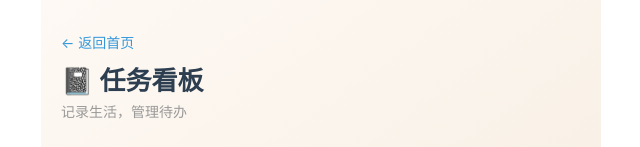
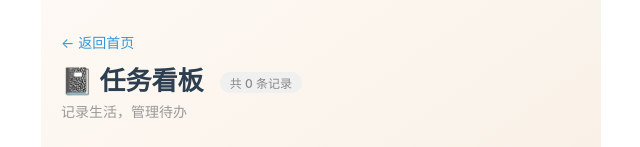
Before and after one commit to xinfeng686-source/vue.3-homework, a Vue app: page /records in a window 1280 px wide. Shown: the top 147 px of the page, without its empty margins (319-959 px from the left). Built offline with nearby package versions, Linux system fonts and the light colour scheme.

Commit message:
Dashboard统计改为已完成 + Records标题加计数徽章

```diff
--- a/src/stores/app.js
+++ b/src/stores/app.js
@@ -1,5 +1,5 @@
 import { defineStore } from 'pinia'
-import { ref } from 'vue'
+import { ref, computed } from 'vue'
 
 export const useAppStore = defineStore('app', () => {
   const loading = ref(false)
@@ -10,6 +10,11 @@ export const useAppStore = defineStore('app', () => {
   const pendingTasksCount = ref(0)   // 待办任务数
   const todayFocusTime = ref(0)      // 今日专注时长（分钟）
   const totalRecordsCount = ref(0)   // 记录总数
+
+  // ---- 衍生计算 ----
+  const completedTasksCount = computed(
+    () => totalRecordsCount.value - pendingTasksCount.value
+  )
 
   // ---- 任务看板上报 ----
   function updateTaskStats(pending, total) {
@@ -30,6 +35,7 @@ export const useAppStore = defineStore('app', () => {
     pendingTasksCount,
     todayFocusTime,
     totalRecordsCount,
+    completedTasksCount,
     // 动作
     updateTaskStats,
     addFocusTime,
--- a/src/views/Dashboard.vue
+++ b/src/views/Dashboard.vue
@@ -29,12 +29,12 @@
           <span class="stat-value">{{ store.todayFocusTime }}</span>
           <span class="stat-unit">min</span>
           <span class="stat-label">今日专注</span>
-        </div>
-        <div class="stat-card glass">
-          <span class="stat-value">{{ store.totalRecordsCount }}</span>
-          <span class="stat-unit">条</span>
-          <span class="stat-label">记录总数</span>
-        </div>
+          </div>
+          <div class="stat-card glass">
+          <span class="stat-value">{{ store.completedTasksCount }}</span>
+          <span class="stat-unit">项</span>
+          <span class="stat-label">已完成</span>
+          </div>
       </section>
 
       <!-- ====== 快捷导航 ====== -->
--- a/src/views/Records.vue
+++ b/src/views/Records.vue
@@ -5,7 +5,8 @@
 
     <!-- 标题 -->
     <header class="page-header">
-      <h1 class="page-title">&#128211; 任务看板</h1>
+      <h1 class="page-title">&#128211; 任务看板 <span class="record-badge">共 {{ tasks.length }} 条记录</span>
+      </h1>
       <p class="page-subtitle">记录生活，管理待办</p>
     </header>
 
@@ -315,6 +316,19 @@ function handleDelete(task) {
   color: #2c3e50;
   margin-bottom: 4px;
 }
+
+.record-badge {
+  display: inline-block;
+  font-size: 12px;
+  font-weight: 500;
+  color: #888;
+  background: #f0f0f0;
+  padding: 2px 10px;
+  border-radius: 10px;
+  margin-left: 10px;
+  vertical-align: middle;
+}
+
 .page-subtitle {
   font-size: 14px;
   color: #999;
```
